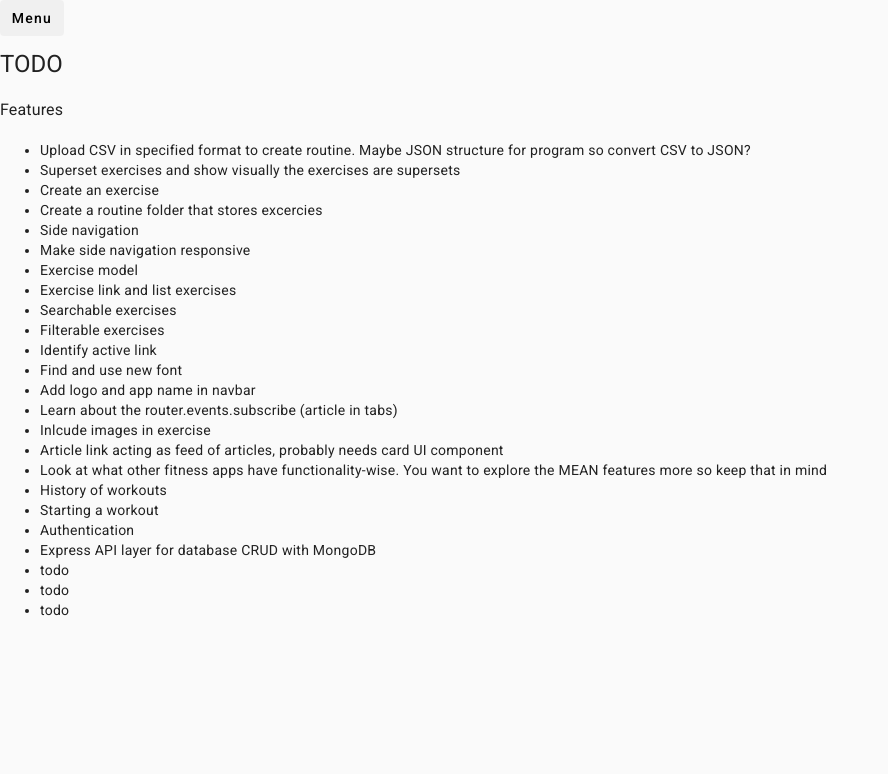
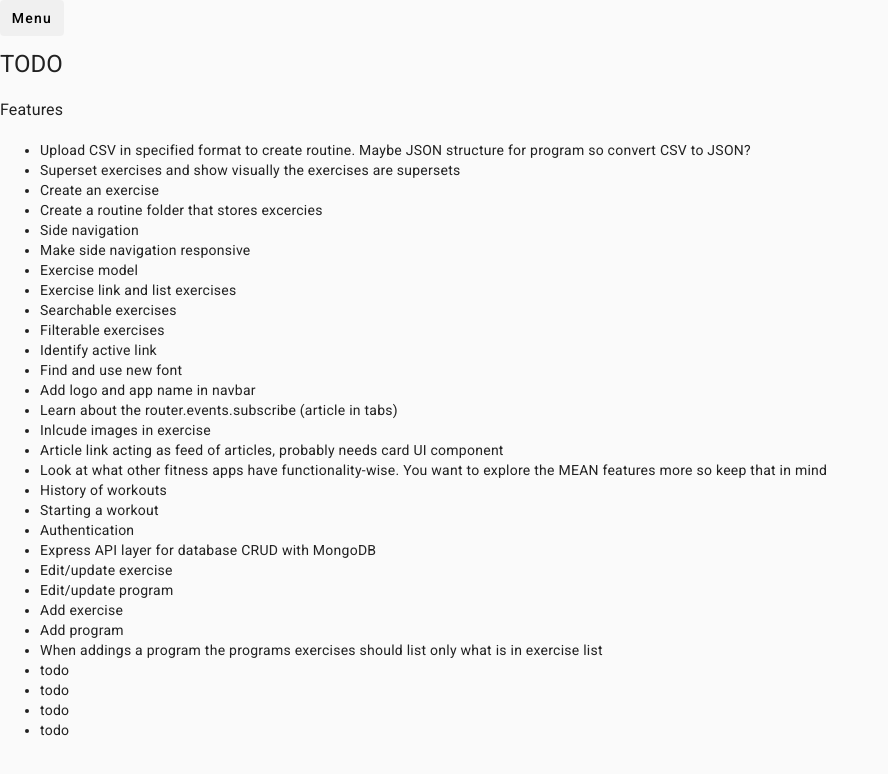
Before and after one commit to ryanvahl/Grasp, an Angular app in the folder grasp-app/: page / in a window 1280 px wide. Shown: the top 774 px of the page, without its empty margins (0-888 px from the left). Built offline with nearby package versions, Linux system fonts and the light colour scheme.

Commit message:
add exercise service with placeholder functionality and id with date.now for exercise, more todo items

```diff
--- a/grasp-app/src/app/models/exercise.ts
+++ b/grasp-app/src/app/models/exercise.ts
@@ -1,4 +1,5 @@
 export interface Exercise {
+    id: string,
     name: string,
     equipment: string,
     primaryMuscleWorked: string,
--- a/grasp-app/src/app/todo/todo.component.html
+++ b/grasp-app/src/app/todo/todo.component.html
@@ -22,6 +22,12 @@
     <li>Starting a workout</li>
     <li>Authentication</li>
     <li>Express API layer for database CRUD with MongoDB</li>
+    <li>Edit/update exercise</li>
+    <li>Edit/update program</li>
+    <li>Add exercise</li>
+    <li>Add program</li>
+    <li>When addings a program the programs exercises should list only what is in exercise list</li>
+    <li>todo</li>
     <li>todo</li>
     <li>todo</li>
     <li>todo</li>
```
Also changed, not shown: grasp-app/src/app/services/exercise.service.ts (added, +30 -0 lines), 1 other file (tests, documents, lock files or other folders).
